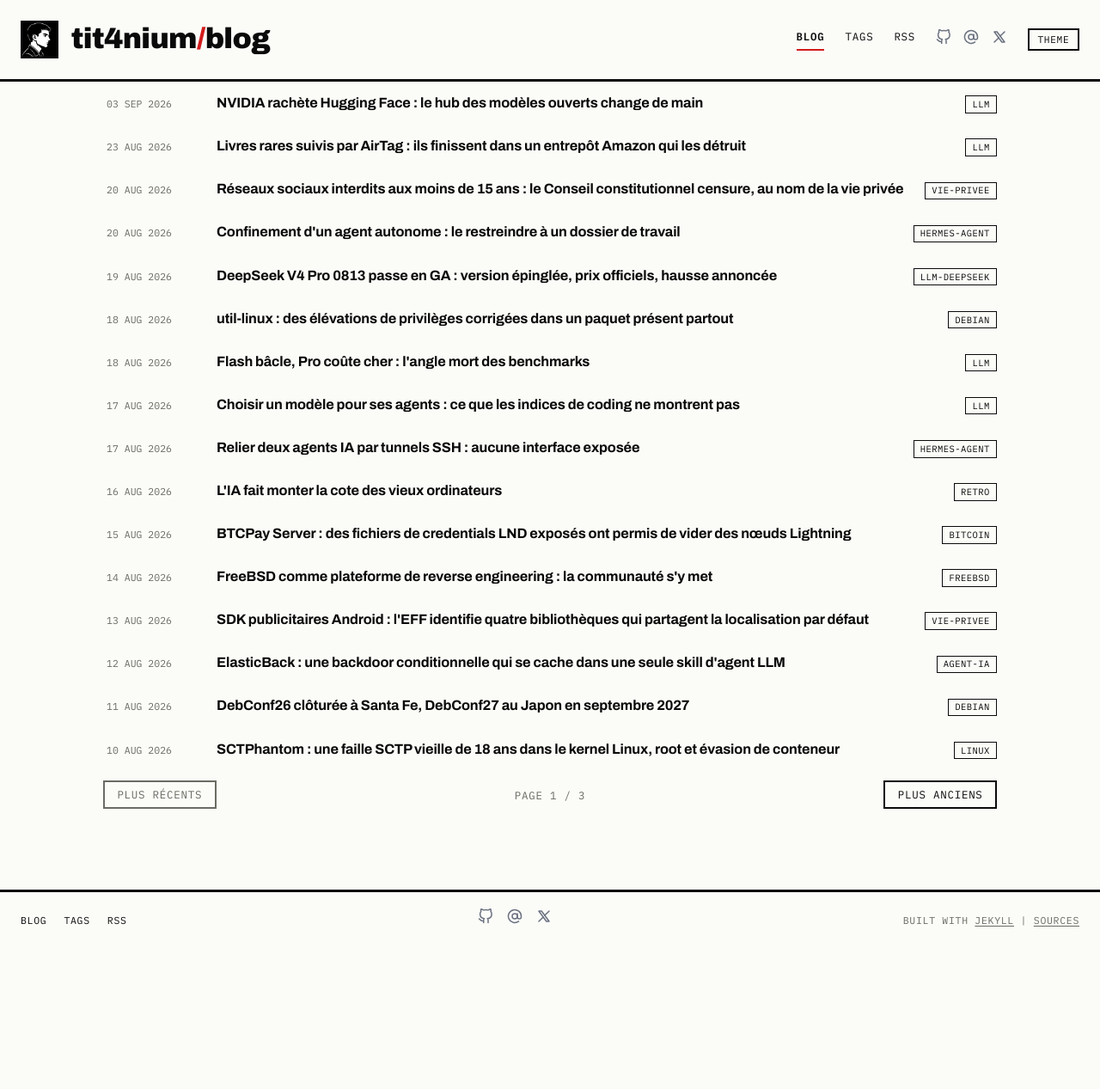
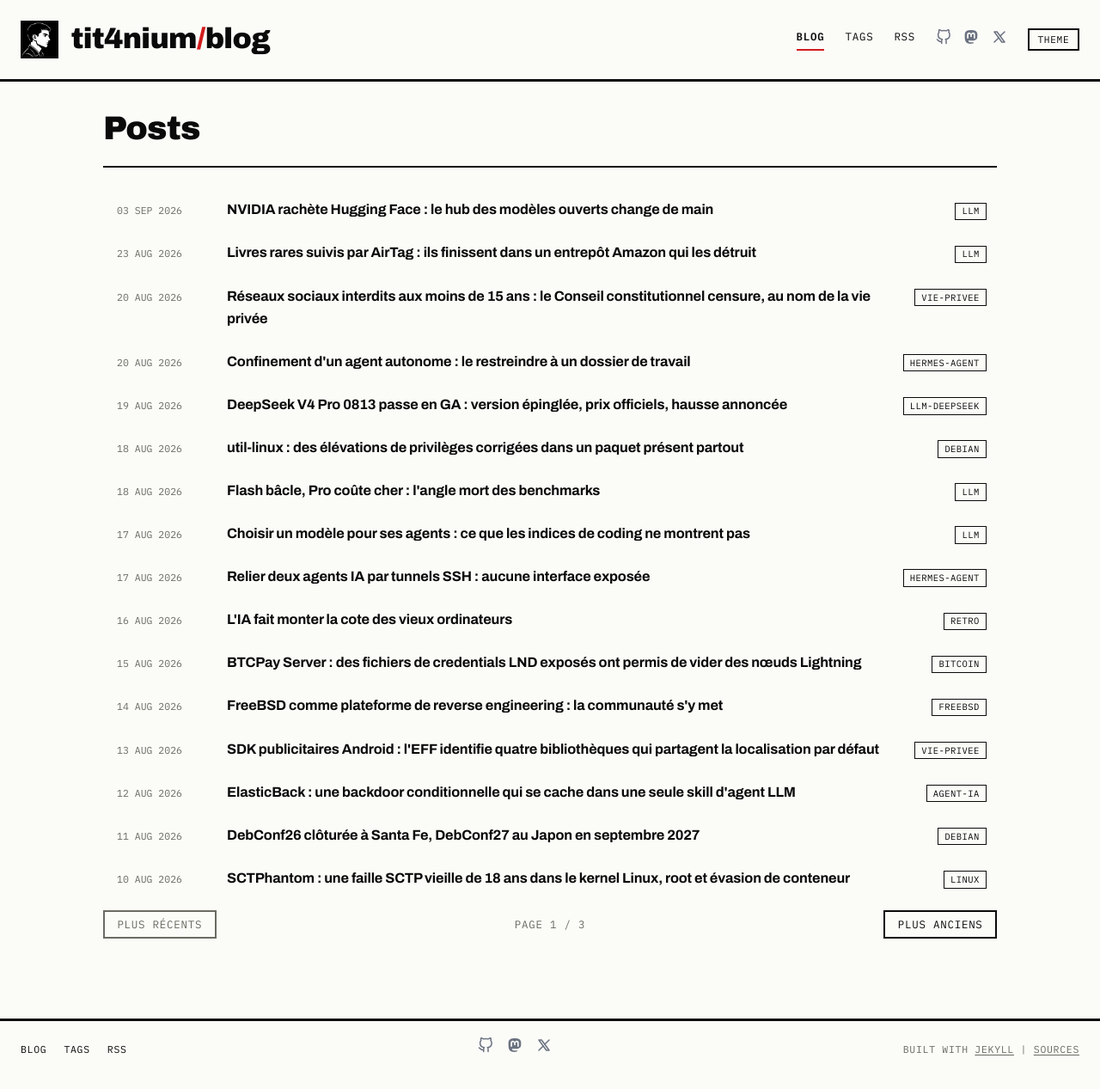
Before and after one commit to t1t4nium/tit4nium-website, a Jekyll site: the page built from blog.md, in a window 1280 px wide and 1271 px high. Shown: the top 1267 px of the window at 86% size. Built offline with Jekyll 4.4.1, drawn with Linux system fonts in a browser that asks for light colours; the list of posts is cut into pages by our own code.

Commit message:
Corrections responsive, cohérence des icônes et finitions de la refonte
- Pagination mobile : les boutons plus récents / plus anciens passent sur une ligne dédiée sans troncature
- Icône Mastodon alignée sur la couleur des icônes GitHub et X
- Icône globe.svg retirée
- Titre de la page blog renommé en Posts
- Langue du site ramenée à fr
- Largeur de contenu élargie

```diff
--- a/_config.yml
+++ b/_config.yml
@@ -15,7 +15,7 @@
   informatique.
 url: https://tit4nium.fr
 baseurl: /
-lang: fr_FR
+lang: fr
 timezone: Europe/Paris
 encoding: UTF-8
 
--- a/_includes/header.html
+++ b/_includes/header.html
@@ -9,7 +9,7 @@
       <span></span><span></span><span></span>
     </label>
     <nav class="nav">
-      {%- assign nav_pages = site.pages | where_exp: "p", "p.nav_order" | sort: "nav_order" -%}
+      {%- assign nav_pages = site.pages | where_exp: 'p', 'p.nav_order' | sort: 'nav_order' -%}
       {%- for p in nav_pages -%}
         {%- unless p.url contains '/page/' -%}
       <a href="{{ p.url | relative_url | replace: 'index.html', '' }}"{% if page.url == p.url %} class="on"{% endif %}>{{ p.nav_title }}</a>
--- a/_layouts/blog.html
+++ b/_layouts/blog.html
@@ -2,6 +2,9 @@
 layout: default
 ---
 <section class="blog">
+  <header class="page-head">
+    <h1 class="page-title">{{ page.title }}</h1>
+  </header>
   <ol class="post-list">
     {%- for post in paginator.posts -%}
     <li class="row">
--- a/assets/css/style.css
+++ b/assets/css/style.css
@@ -9,7 +9,7 @@
   --font-sans: 'Archivo', 'Helvetica Neue', Arial, sans-serif;
   --font-mono: 'IBM Plex Mono', ui-monospace, 'SF Mono', monospace;
 
-  --content-width: 46rem;
+  --content-width: 68rem;
   --content-wide: 68rem;
   --line: var(--ink);
 }
@@ -186,7 +186,7 @@
   grid-template-columns: 7rem 1fr auto;
   column-gap: 1rem;
   align-items: baseline;
-  padding: 0.75rem 0;
+  padding: 0.75rem 0.75rem;
   border-left: 4px solid transparent;
   transition: background 0.08s linear, border-color 0.08s linear;
 }
@@ -319,7 +319,7 @@
   color: var(--dim);
 }
 
-/***** Article *****/
+/***** Post *****/
 .post {
   max-width: var(--content-width);
   margin: 0 auto;
@@ -603,6 +603,10 @@
     border-bottom: 1px solid var(--line);
   }
 
+  .nav a.social {
+    border-bottom: 0;
+  }
+
   .nav .theme-toggle {
     margin-top: 0.75rem;
   }
@@ -639,6 +643,38 @@
     text-align: left;
   }
 
+  .pager {
+    grid-template-columns: 1fr 1fr;
+    grid-template-areas:
+      "info info"
+      "prev next";
+    gap: 0.75rem 0.5rem;
+    font-size: 0.72rem;
+    letter-spacing: 0.04em;
+  }
+
+  .pager-side {
+    grid-area: prev;
+    justify-self: stretch;
+  }
+
+  .pager-side-next {
+    grid-area: next;
+    justify-self: stretch;
+  }
+
+  .pager-info {
+    grid-area: info;
+    text-align: center;
+  }
+
+  .pager-link {
+    display: block;
+    text-align: center;
+    padding: 0.4rem 0.5rem;
+    white-space: nowrap;
+  }
+
   .masthead-main,
   .blog,
   .tag-page,
--- a/blog.md
+++ b/blog.md
@@ -1,6 +1,6 @@
 ---
 layout: blog
-title: Blog
+title: Posts
 description: "Journal de bord technique de tit4nium : retours d'expérience et revues sur les agents IA, Linux, l'open source et la sécurité."
 permalink: /blog/
 nav_title: blog
```
Also changed, not shown: assets/icons/globe.svg (deleted), assets/icons/mastodon.svg.
